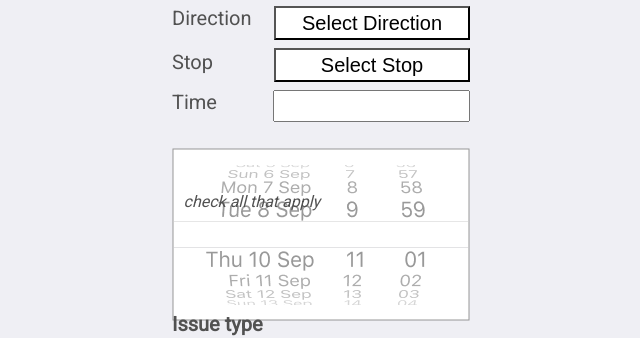
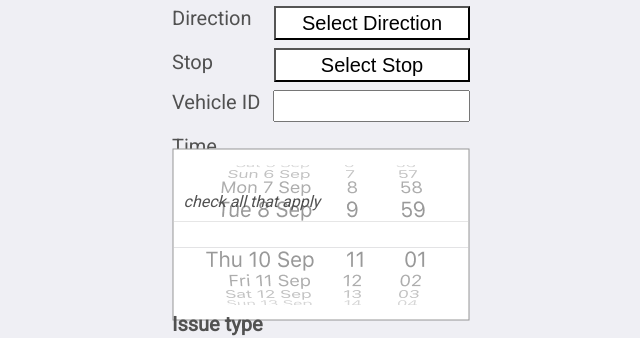
Before and after one commit to andreanthony/andreanthony.github.io, a Jekyll site: the page train-issue.html, which Jekyll copies as it is, in a window 1280 px wide. Shown: the part 188-526 px from the top of the page, without its empty margins (319-959 px from the left). Built offline with Jekyll 4.4.1, drawn with Linux system fonts in a browser that asks for light colours.

Commit message:
Update train-issue.html

```diff
--- a/train-issue.html
+++ b/train-issue.html
@@ -38,7 +38,7 @@ window.onclick = function(event) {
  <div class="selection"><p style="height: 24px; margin-top: 6px; margin-bottom: 6px;">Line</p>
    <p style="height: 24px; margin-top: 16px; margin-bottom: 6px;">Direction</p>
    <p style="height: 24px; margin-bottom: 16px;">Stop</p>
-   <p style="height: 24px; margin-top: 16px;>Vehicle ID</p>
+   <p style="height: 24px; margin-top: 16px;">Vehicle ID</p>
    <p style="height: 24px; margin-top: 4px;">Time</p>
  </div>
  <div id="date-picker"><img src="/Date Picker.png" alt="date-picker"></div>
```
